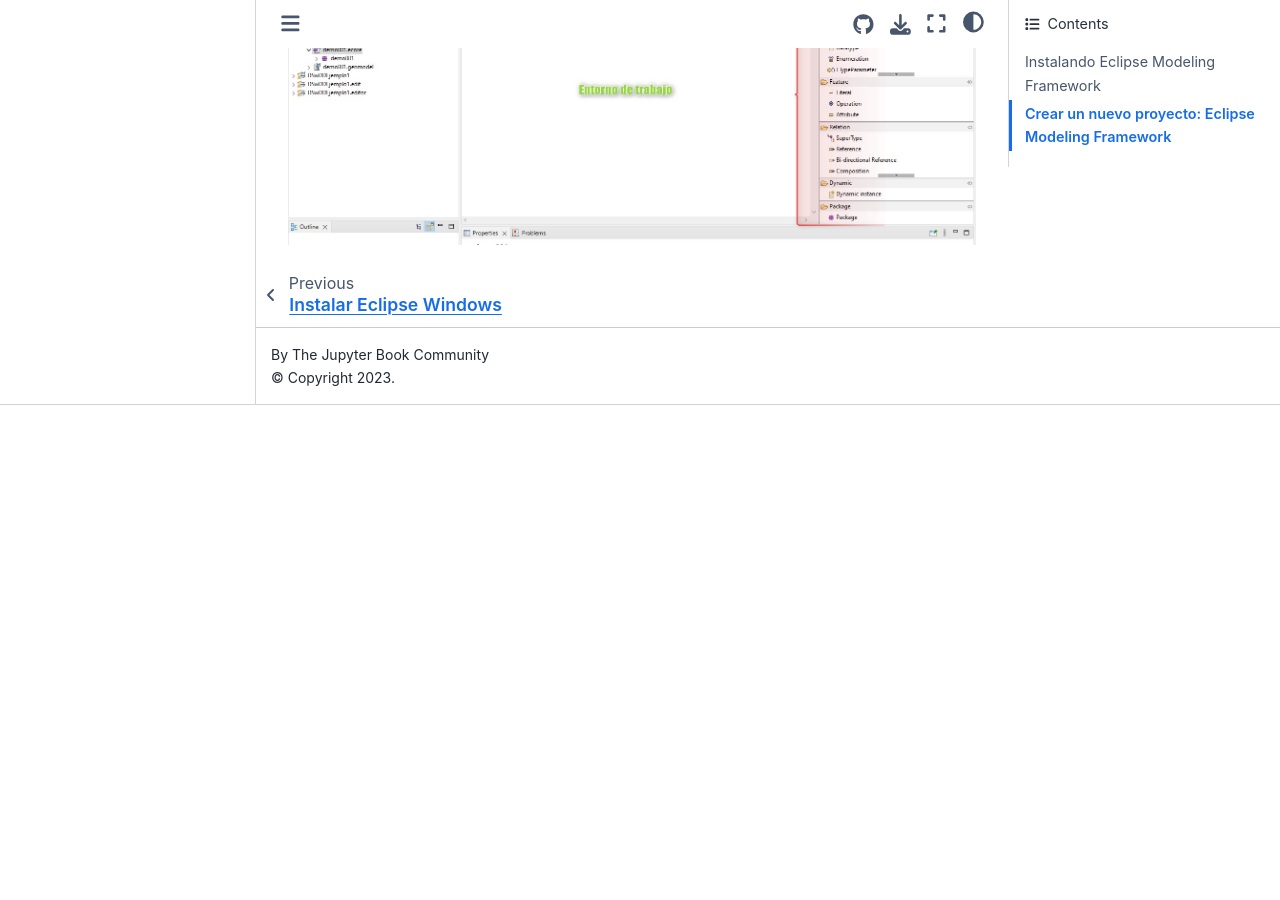
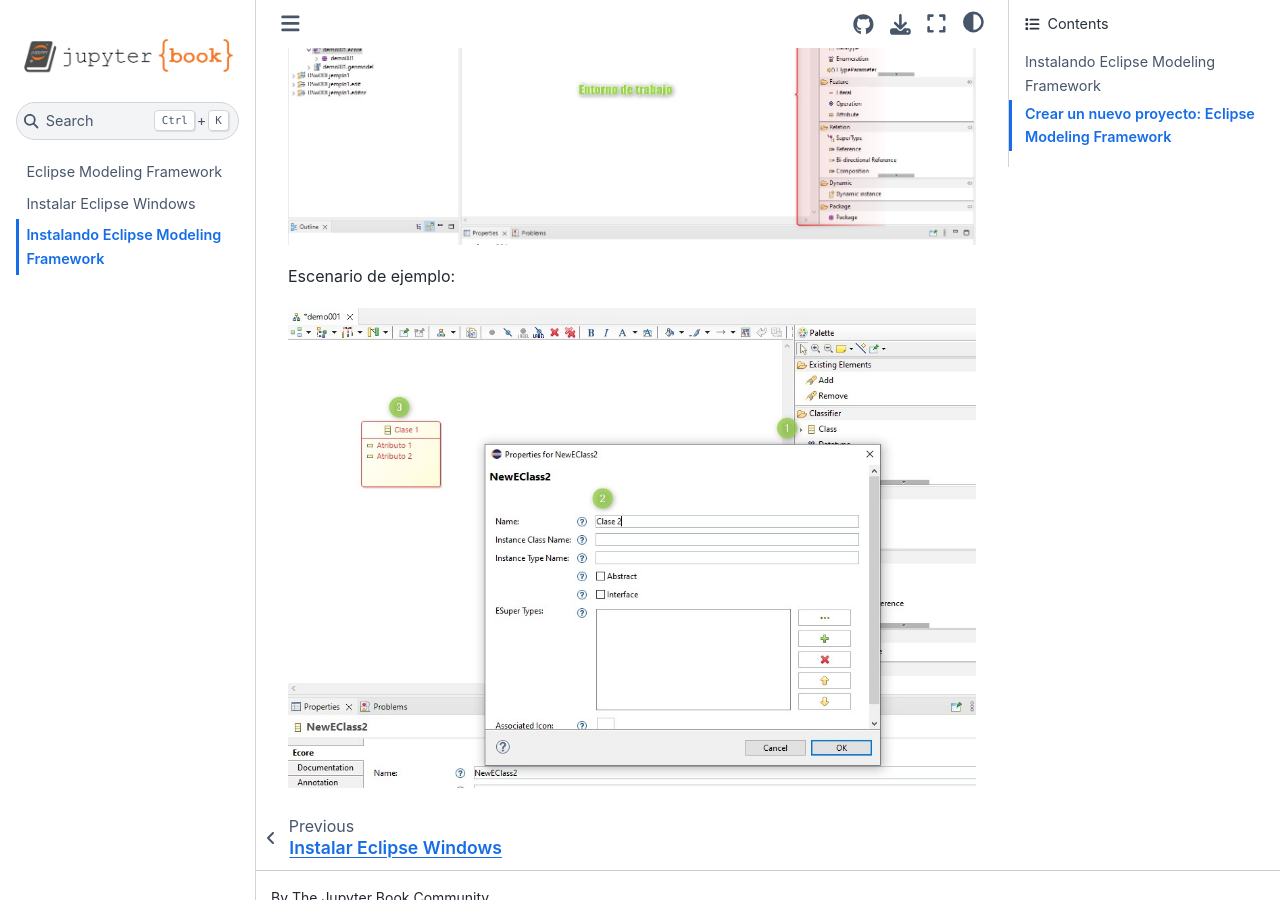
Before and after one commit to edisao/emf, a Jupyter Book: the page built from emf.md, in a window 1280 px wide and 900 px high, scrolled down 3091 px. Built offline with Jupyter Book 1.0.4 settings and Sphinx 7.4.7 and the Sphinx Book theme 1.1.4, drawn with Linux system fonts in a browser that asks for light colours; before the commit the page ends 3496 px from its top, so only the background shows below that.

Commit message:
Escenario de ejemplo

```diff
--- a/emf.md
+++ b/emf.md
@@ -34,3 +34,7 @@
 
 Y estamos listos para generar nuestro modelo, el entorno de trabajo es el siguiente:
 ![alt text](https://github.com/edisao/emf/blob/main/images/emf6.jpg?raw=true)
+
+Escenario de ejemplo:
+
+![alt text](https://github.com/edisao/emf/blob/main/images/emf7.jpg?raw=true)
```
Also changed, not shown: images/emf7.jpg (added).
